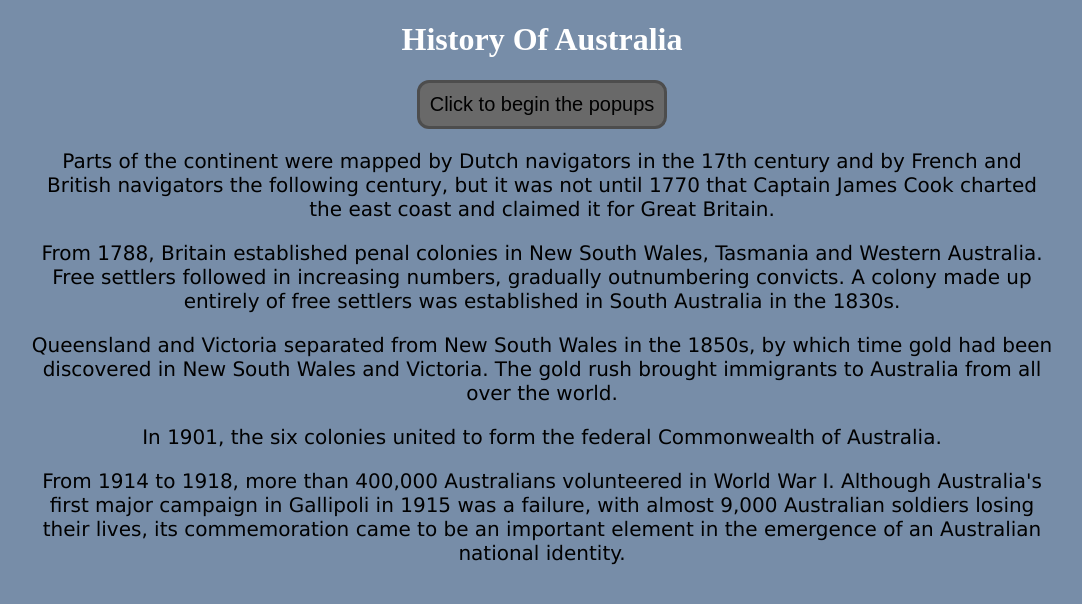
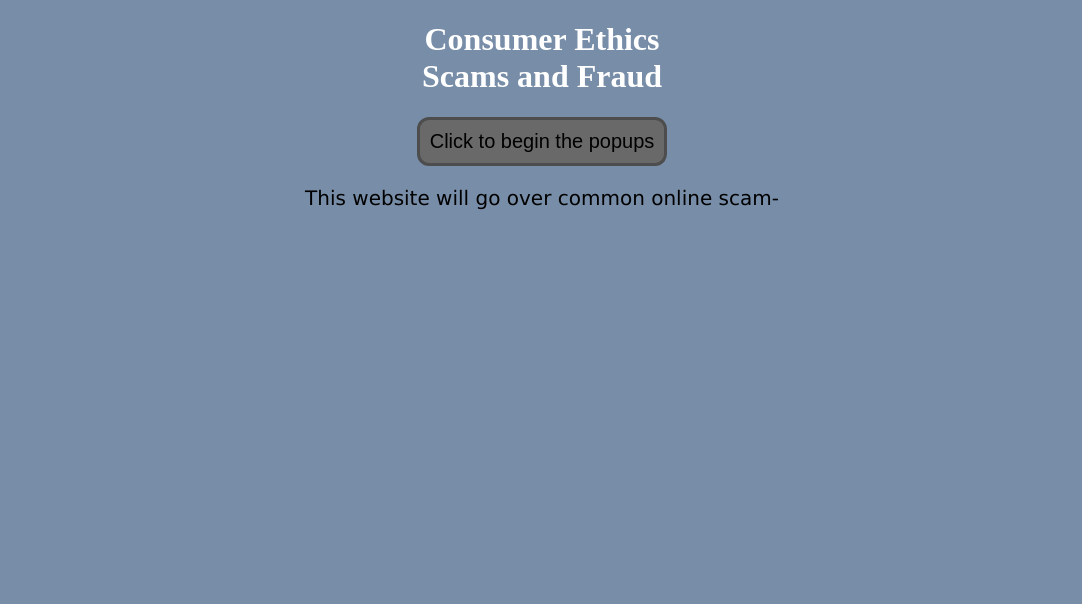
Before and after one commit to swifty132/online-websafety, a plain HTML site: page index.html in a window 1280 px wide. Shown: the whole page, without its empty margins (98-1180 px from the left). Drawn offline with Linux system fonts and the light colour scheme.

Commit message:
redid text

```diff
--- a/index.html
+++ b/index.html
@@ -25,14 +25,10 @@
 
   <body>
   	<div id="page">
-      <h1>History Of Australia</h1>
+      <h1>Consumer Ethics <br>Scams and Fraud</h1>
       <button id="but1" onclick="pressedButton()" type="button"><span>Click to begin the popups</span></button>
 
-      <p>Parts of the continent were mapped by Dutch navigators in the 17th century and by French and British navigators the following century, but it was not until 1770 that Captain James Cook charted the east coast and claimed it for Great Britain.</p>
-      <p>From 1788, Britain established penal colonies in New South Wales, Tasmania and Western Australia. Free settlers followed in increasing numbers, gradually outnumbering convicts. A colony made up entirely of free settlers was established in South Australia in the 1830s.</p>
-      <p>Queensland and Victoria separated from New South Wales in the 1850s, by which time gold had been discovered in New South Wales and Victoria. The gold rush brought immigrants to Australia from all over the world.</p>
-      <p>In 1901, the six colonies united to form the federal Commonwealth of Australia.</p>
-      <p>From 1914 to 1918, more than 400,000 Australians volunteered in World War I. Although Australia's first major campaign in Gallipoli in 1915 was a failure, with almost 9,000 Australian soldiers losing their lives, its commemoration came to be an important element in the emergence of an Australian national identity.</p>
+      <p>This website will go over common online scam-</p>
 	  </div>
   </body>
 </html>
```
